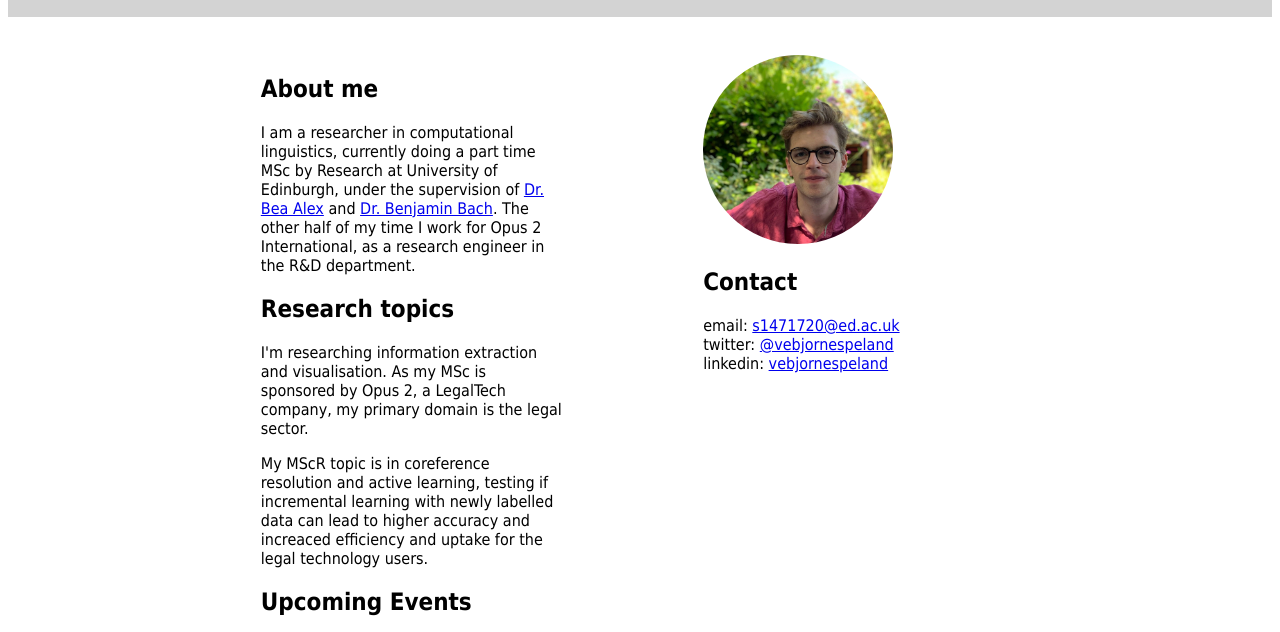
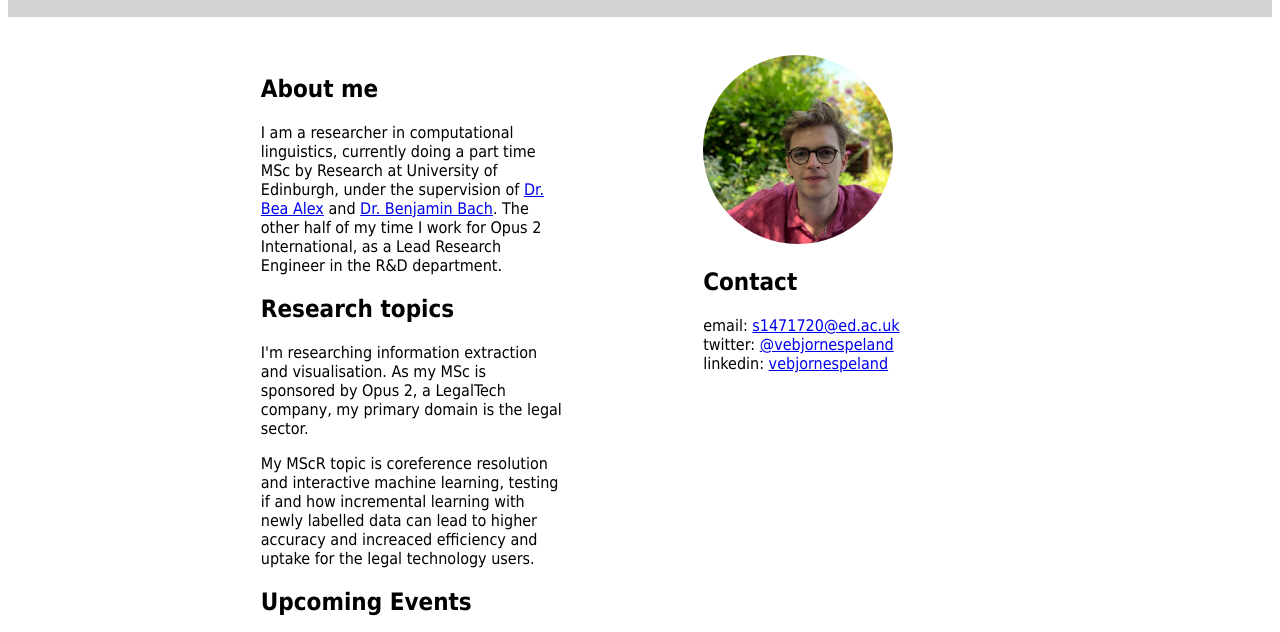
Before and after one commit to vespeland/vespeland.github.io, a plain HTML site: page index.html in a window 1280 px wide. Shown: the part 141-773 px from the top of the page. Drawn offline with Linux system fonts and the light colour scheme.

Commit message:
Updating

```diff
--- a/index.html
+++ b/index.html
@@ -16,13 +16,13 @@
     <p>I am a researcher in computational linguistics, currently doing a part time MSc by Research at University of
         Edinburgh, under the supervision of <a href="https://homepages.inf.ed.ac.uk/balex/">Dr. Bea Alex</a> and
         <a href="https://visualinteractivedata.github.io/bach.html">Dr. Benjamin Bach</a>. The other half of my time I work
-        for Opus 2 International, as a research engineer in the R&D department.</p>
+        for Opus 2 International, as a Lead Research Engineer in the R&D department.</p>
 
     <h2>Research topics</h2>
     <p>I'm researching information extraction and visualisation. As my MSc is sponsored by Opus 2, a LegalTech company, my
         primary domain is the legal sector. </p>
 
-    <p> My MScR topic is in coreference resolution and active learning, testing if
+    <p> My MScR topic is coreference resolution and interactive machine learning, testing if and how
     incremental learning with newly labelled data can lead to higher accuracy and increaced efficiency and uptake
     for the legal technology users.</p>
 
```
